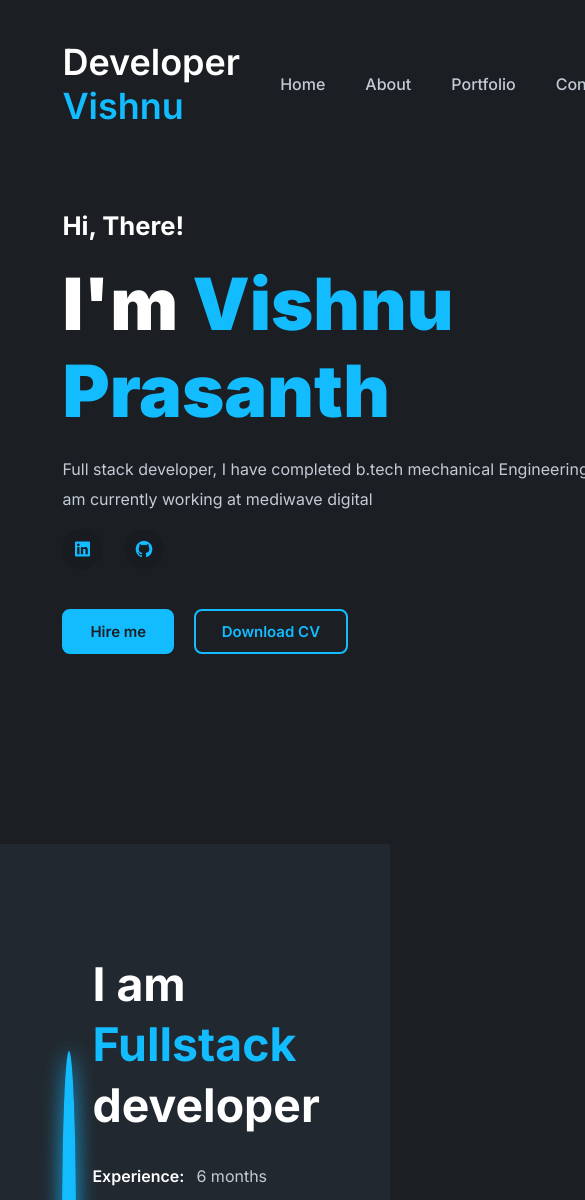
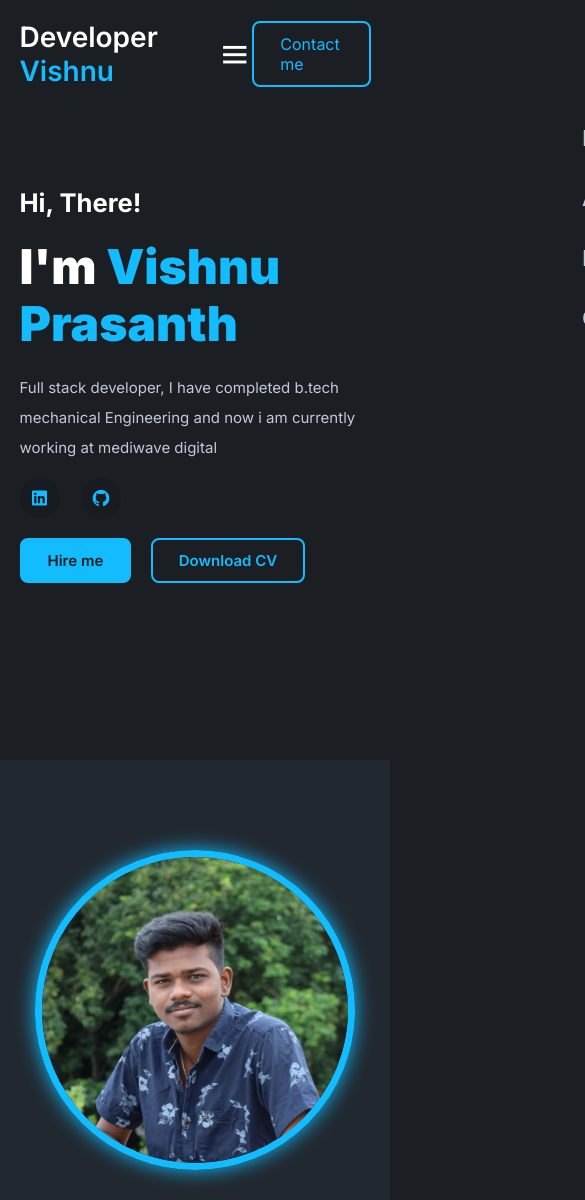
Before and after one commit to Vishnuprasanth-2002/Vishnuprasanth-2002.github.io, a plain HTML site: page index.html in a window 390 px wide. Shown: the top 1200 px of the page, 585 px wide, since content can reach past the window. Drawn offline with nearby package versions, Linux system fonts and the light colour scheme.

Commit message:
media query completed

```diff
--- a/index.html
+++ b/index.html
@@ -58,7 +58,7 @@
     </section>
 
     <section class="about" id="about">
-      <div class="about-ing">
+      <div class="about-img">
         <img src="assets/pic.jpeg" />
       </div>
       <div class="about-text">
@@ -140,10 +140,17 @@
 
       <div class="contact-form">
         <form action="">
-          <input type="text" placeholder="Your name" required>
-          <input type="email" placeholder="Email Address.." required>
-          <textarea name="" id="" cols="30" rows="10" placeholder="Write Message Here..." required></textarea>
-          <input type="submit" value="Send Message" class="send-btn">
+          <input type="text" placeholder="Your name" required />
+          <input type="email" placeholder="Email Address.." required />
+          <textarea
+            name=""
+            id=""
+            cols="30"
+            rows="10"
+            placeholder="Write Message Here..."
+            required
+          ></textarea>
+          <input type="submit" value="Send Message" class="send-btn" />
         </form>
       </div>
     </section>
--- a/style.css
+++ b/style.css
@@ -172,8 +172,8 @@ section {
 }
 .about img {
   width: 100%;
-  height: 350px;
-  max-width: 350px;
+  height: 530px;
+  max-width: 530px;
   border-radius: 50%;
   object-fit: cover;
   border: 7px solid var(--main-color);
@@ -299,3 +299,103 @@ form .send-btn:hover {
   box-shadow: 0 0 20px var(--main-color);
   cursor: pointer;
 }
+
+@media (max-width: 1700px) {
+  header {
+    padding: 20ox 8%;
+  }
+  header.stricky {
+    padding: 14px 8%;
+  }
+  section {
+    padding: 90px 8% 80px;
+  }
+  .logo {
+    font-size: 28px;
+  }
+}
+
+@media (max-width: 1380px) {
+  header {
+    padding: 20px 5%;
+  }
+  header.stricky {
+    padding: 14px 5%;
+  }
+  section {
+    padding: 90px 5% 80px;
+  }
+  .hero {
+    height: 90vh;
+    background-position: center;
+  }
+}
+
+@media (max-width: 1240px) {
+  .about {
+    grid-template-columns: 1fr;
+    gap: 2rem;
+    text-align: center;
+  }
+  .about-img img {
+    text-align: center;
+    width: 100%;
+    height: 400px;
+    max-width: 400px;
+    border-radius: 50%;
+    object-fit: cover;
+    margin: 0 auto;
+  }
+  :root {
+    --h1-font: 4rem;
+    --h2-font: 2.2rem;
+    --p-font: 15px;
+  }
+}
+
+@media (max-width: 950px) {
+  :root {
+    --h1-font: 3.5rem;
+  }
+  .social {
+    margin-bottom: 20px;
+  }
+  #menu-icon {
+    display: block;
+  }
+  .navlist {
+    position: absolute;
+    top: 100%;
+    right: -100%;
+    width: 255px;
+    min-height: 100vh;
+    display: flex;
+    flex-direction: column;
+    background: var(--bg_color);
+    transition: all 0.5s ease;
+  }
+  .navlist a {
+    display: block;
+    padding: 17px;
+    font-size: 22px;
+  }
+  .navlist.active {
+    right: 0;
+  }
+}
+
+@media (max-width: 680px) {
+  .main-content p {
+    width: 100%;
+  }
+}
+@media (max-width: 470px) {
+  .about-img img {
+    height: 320px;
+    max-width: 320px;
+  }
+  :root {
+    --h1-font: 3rem;
+    --h2-font: 2rem;
+  }
+}
```
